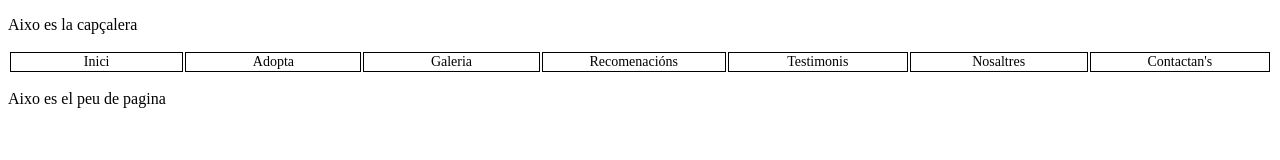
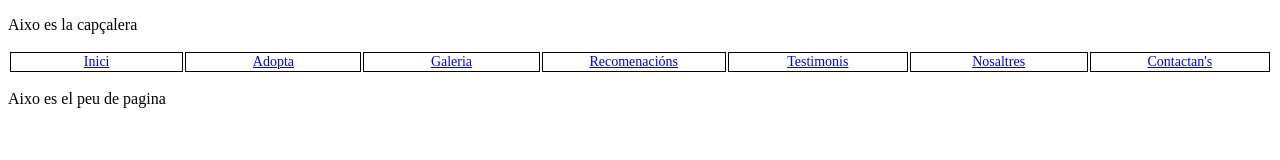
Before and after one commit to ldloler/ActTransversal, a plain HTML site: page index.html in a window 1280 px wide. Drawn offline with Linux system fonts and the light colour scheme.

Commit message:
Index renovar

```diff
--- a/index.html
+++ b/index.html
@@ -12,13 +12,14 @@
     <!-- Index -->
     <table>
         <tr>
-            <td>Inici</td>
-            <td>Adopta</td>
-            <td>Galeria</td>
-            <td>Recomenacións</td>
-            <td>Testimonis</td>
-            <td>Nosaltres</td>
-            <td>Contactan's</td>
+
+            <td><a href="index.html">Inici</a></td>
+            <td><a href="adopcio.html">Adopta</a></td>
+            <td><a href="galeria.html">Galeria</a></td>
+            <td><a href="recomencacions.html">Recomenacións</a></td>
+            <td><a href="testimonis.html">Testimonis</a></td>
+            <td><a href="nosaltres.html">Nosaltres</a></td>
+            <td><a href="contactans.html">Contactan's</a></td>
         </tr>
     </table>
 
```
